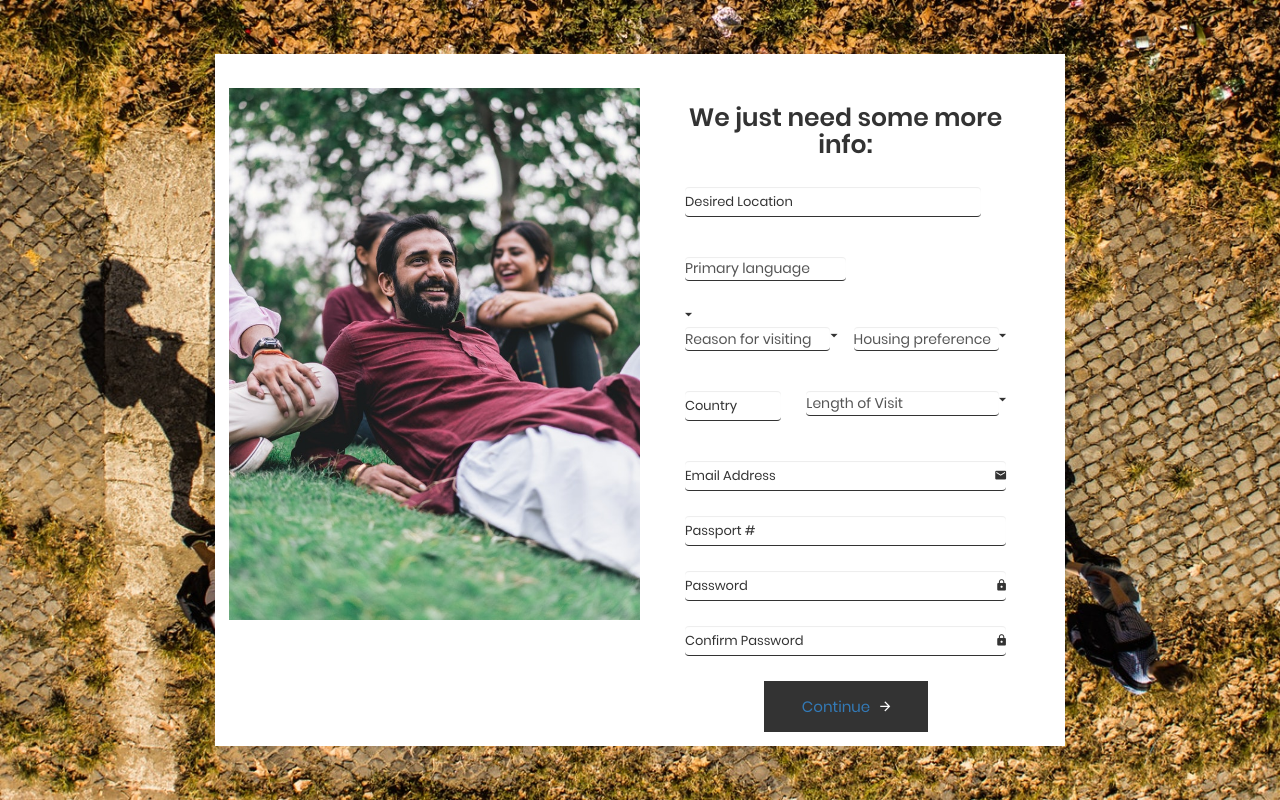
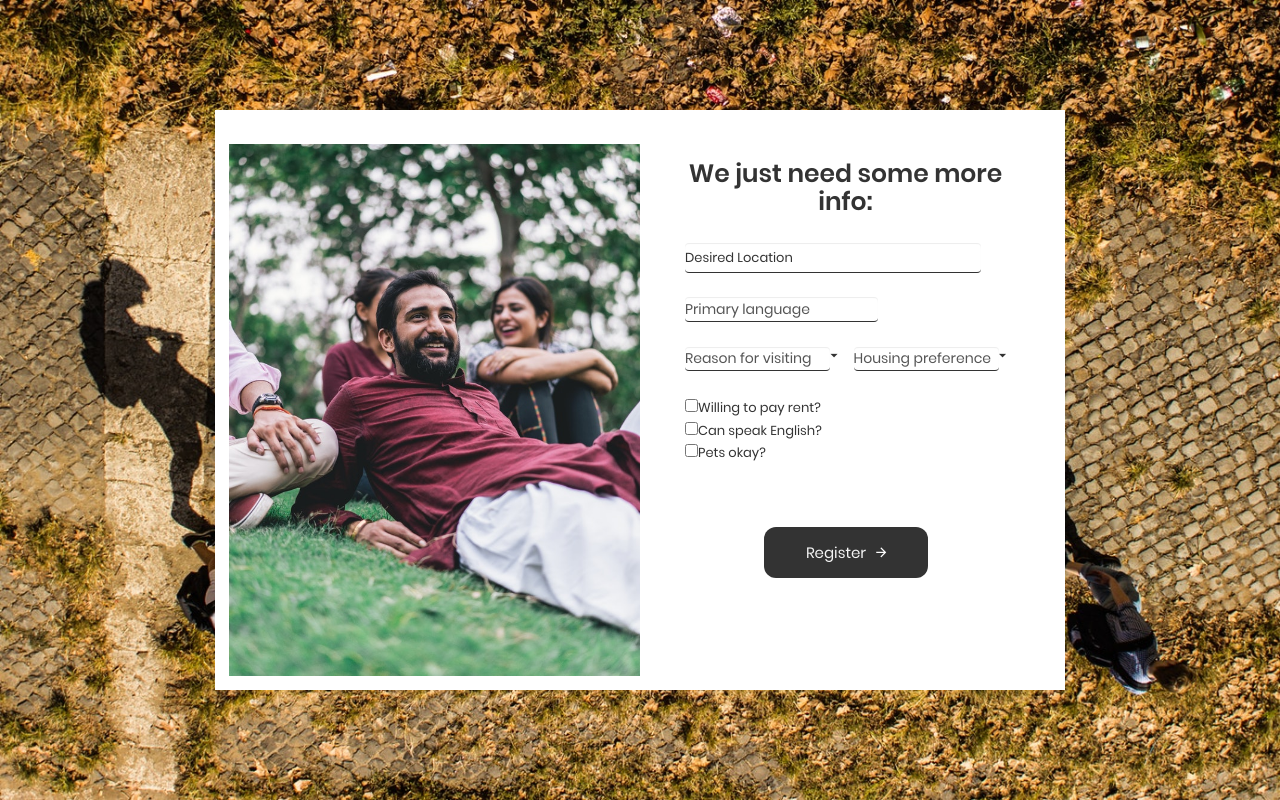
Before and after one commit to mpbrennan7/HostMe, a plain HTML site: page HostMe - WorkingCopy/HostMe - WorkingCopy/immigrant_register1.html in a window 1280 px wide. Shown: the part 800-1600 px from the top of the page. Drawn offline with nearby package versions, Linux system fonts and the light colour scheme; files whose address does not match are found by name.

Commit message:
finished form2

```diff
--- a/HostMe - WorkingCopy/HostMe - WorkingCopy/immigrant_register1.html
+++ b/HostMe - WorkingCopy/HostMe - WorkingCopy/immigrant_register1.html
@@ -97,7 +97,7 @@
 						<input type="password" placeholder="Confirm Password" class="form-control">
 						<i class="zmdi zmdi-lock"></i>
 					</div>
-					<button id="button"><a class="js-scroll-trigger" href = "#page2">Continue</a>
+					<button id="button" style="border-radius: 12px;"><a class="js-scroll-trigger" style="color: whitesmoke;" href = "#page2">Continue</a>
 						<i class="zmdi zmdi-arrow-right"></i>
 					</button>
 				</form>
@@ -116,7 +116,7 @@
 						<input type="text" name="location" placeholder="Desired Location" class="form-control" style = "width: 300%;">
 					</div>
 					<div class=form-group">
-						<select name="primaryLanguage" class="form-control" style="width: 50%;">
+						<select name="primaryLanguage" class="form-control" style="width: 60%; margin-top: -5%;">
 							<option value="" disabled selected>Primary language</option>
   							<option value="AF">Afrikanns</option>
   							<option value="SQ">Albanian</option>
@@ -191,7 +191,6 @@
   							<option value="CY">Welsh</option>
   							<option value="XH">Xhosa</option>
 						</select>
-						<i class="zmdi zmdi-caret-down" style="font-size: 17px"></i>
 					</div>
 					<div class="form-group">
 						<select name="reasonForVisiting" class="form-control" style="width: 60%;">
@@ -209,32 +208,14 @@
 						</select>
 						<i class="zmdi zmdi-caret-down" style="font-size: 17px"></i>
 					</div>
-					<div class="form-group">
-						<input type="text" name="country" placeholder="Country" class="form-control">
-						<select name="dateofdeparture" id="" class="form-control">
-							<option value="" disabled selected>Length of Visit</option>
-							<option value="Six Months or Less">Six Months or Less</option>
-							<option value="Six Months to a Year">Six Months to a Year</option>
-							<option value="More Than a Year">More than a Year</option>
-						</select>
-						<i class="zmdi zmdi-caret-down" style="font-size: 17px"></i>
+
+					<div style="width: 60%; margin-top: -5%; margin-bottom: 20%;">
+						<input type="checkbox" name="rent" value="rent">Willing to pay rent?<br>
+						<input type="checkbox" name="english" value="english">Can speak English?<br>
+						<input type="checkbox" name="pet" value="pet">Pets okay?<br>
 					</div>
-					<div class="form-wrapper">
-						<input type="text" name="email" placeholder="Email Address" class="form-control">
-						<i class="zmdi zmdi-email"></i>
-					</div>
-					<div class="form-wrapper">
-						<input type="text" name="passport_num" placeholder="Passport #" class="form-control">
-					</div>
-					<div class="form-wrapper">
-						<input type="password" name="password" placeholder="Password" class="form-control">
-						<i class="zmdi zmdi-lock"></i>
-					</div>
-					<div class="form-wrapper">
-						<input type="password" placeholder="Confirm Password" class="form-control">
-						<i class="zmdi zmdi-lock"></i>
-					</div>
-					<button id="button"><a class="js-scroll-trigger" href = "#page2">Continue</a>
+
+					<button id="button" style="border-radius: 12px;"><a class="js-scroll-trigger" style="color: whitesmoke;" href = "#page2">Register</a>
 						<i class="zmdi zmdi-arrow-right"></i>
 					</button>
 				</form>
```
Also changed, not shown: 2 other files.
